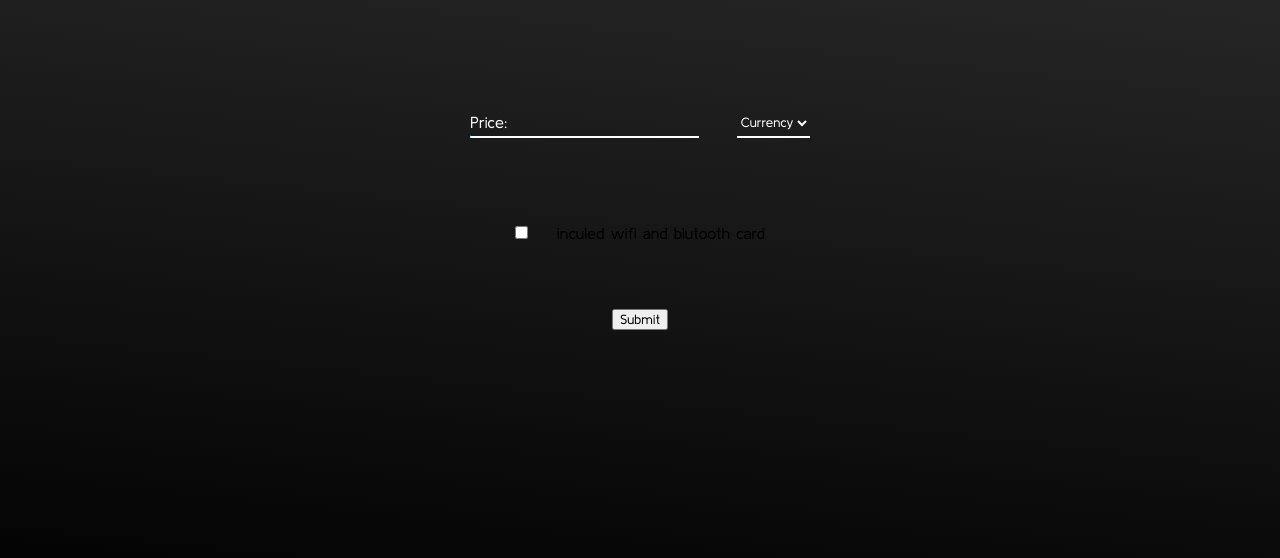
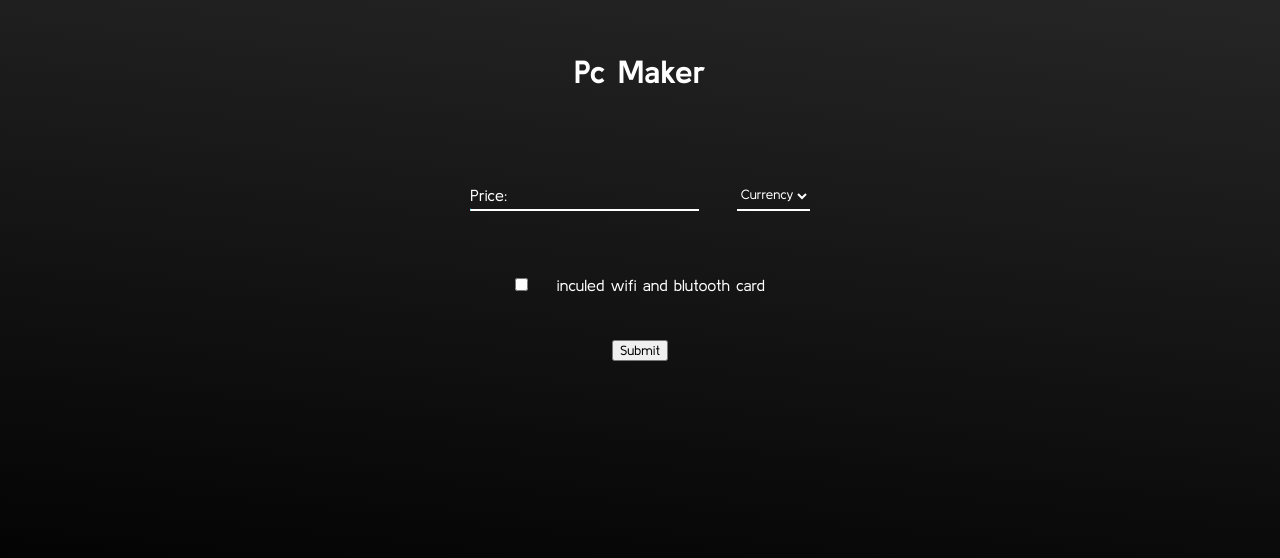
Before and after one commit to abdulrhmanjalal/pcmaker, a plain HTML site: page index.html in a window 1280 px wide. Shown: the part 170-728 px from the top of the page. Drawn offline with Linux system fonts and the light colour scheme.

Commit message:
added h1

```diff
--- a/index.html
+++ b/index.html
@@ -10,7 +10,9 @@
 </head>
 <body class="">
     <div class="left-section">
+
         <form id="form">
+            <h1>Pc Maker</h1>
             <div class="row1">
                 <div class="input-section">
                     <input type="text" name="price" id="price" autocomplete="off" required>
--- a/style.css
+++ b/style.css
@@ -12,6 +12,10 @@ body{
 }
 
 
+
+h1{
+    color:white;
+}
 form{
     margin:auto;
     display: flex;
@@ -147,6 +151,7 @@ form{
 
 
 .checkbox{
+    color:white;
     display: flex;
     justify-content: space-between;
     align-items: center;
```
